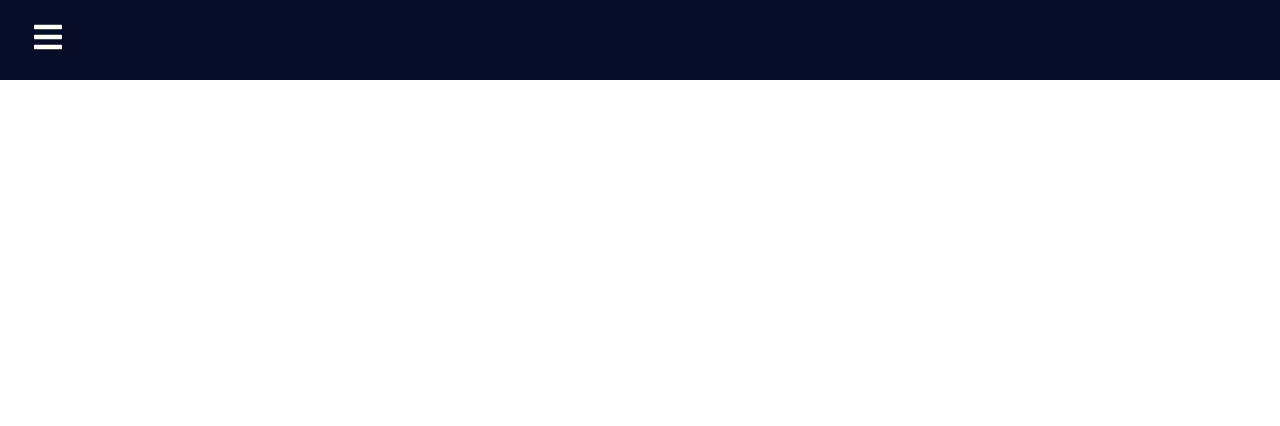
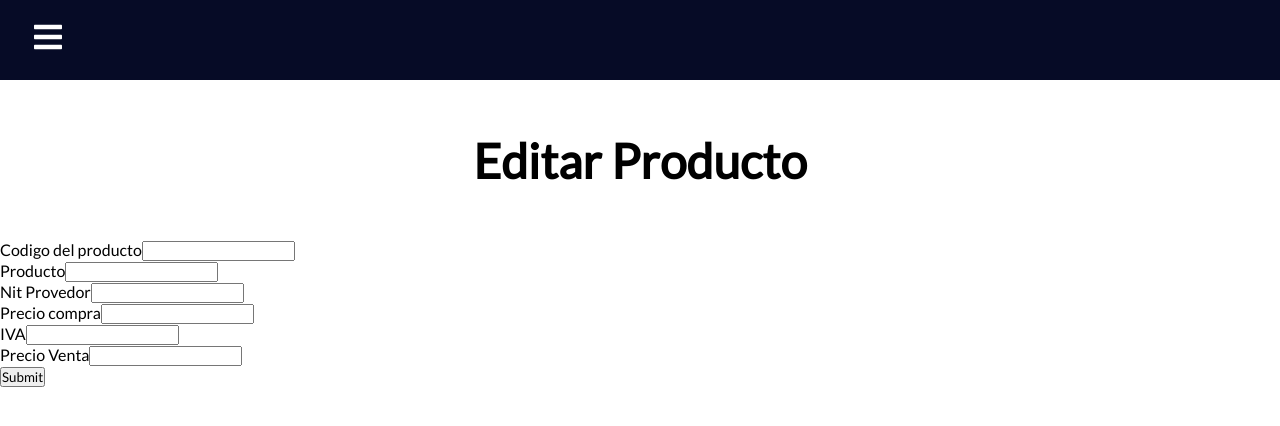
Before and after one commit to NicolasChaves93/TiendaReactFront, a React (Create React App) app: page /editarProducto/1 in a window 1280 px wide. Shown: the top 426 px of the page. Built offline with nearby package versions, Linux system fonts and the light colour scheme; no server answers.

Commit message:
Editar Productos

```diff
--- a/package.json
+++ b/package.json
@@ -12,6 +12,7 @@
     "react-icons": "^4.3.1",
     "react-router-dom": "^6.0.2",
     "react-scripts": "4.0.3",
+    "sweetalert": "^2.1.2",
     "web-vitals": "^1.1.2"
   },
   "scripts": {
--- a/src/App.js
+++ b/src/App.js
@@ -7,6 +7,7 @@ import Productos from './pages/Productos'
 import Clientes from "./pages/Clientes";
 import React from "react";
 import AgregarProducto from './components/AgregarProducto'
+import EditarProducto from "./components/EditarProducto";
 
 function App() {
   return (
@@ -19,6 +20,7 @@ function App() {
           <Route exact path='/reportes' element={<Reportes/>}/>
           <Route exact path='/productos' element={<Productos/>}/>
           <Route exact path='/agregarProducto' element={<AgregarProducto/>}/>
+          <Route exact path='/editarProducto/:id' element={<EditarProducto/>}/>
         </Routes>
       </Router>
     </React.Fragment>
--- /dev/null
+++ b/src/components/EditarProducto.js
@@ -0,0 +1,103 @@
+import axios from 'axios';
+import React, { Component } from 'react'
+import {Navigate} from  'react-router-dom'
+
+export default class EditarProducto extends Component {
+    productoId = null;
+    path = null;
+    url = [];
+    codigo = React.createRef();
+    producto = React.createRef();
+    nit = React.createRef();
+    precioCompra = React.createRef();
+    iva = React.createRef();
+    precioVenta = React.createRef();
+
+    state = {
+        producto: [],
+        status : null
+    }
+
+    componentWillMount(){
+        this.path = window.location.pathname;
+        this.url = this.path.split("/");
+        this.productoId = this.url[2];
+        this.getProductos(this.productoId);
+    }
+
+    getProductos = (id) =>{
+        axios.get("http://localhost:8080/api/productos/prodcuto/"+id)
+        .then(res => {
+            if(res.data){
+                console.log(res.data);
+                this.setState({
+                    producto: res.data
+                })
+            }else{
+                console.log("No hay datos")
+            }
+        });
+    }
+
+    recibirFormulario = (e) =>{
+        e.preventDefault();
+        var producto = {
+            _id: this.productoId,
+            codigo_producto: this.codigo.current.value,
+            nombre_producto: this.producto.current.value,
+            nitproveedor: this.nit.current.value,
+            precio_compra: this.precioCompra.current.value,
+            iva_compra: this.iva.current.value,
+            precio_venta: this.precioVenta.current.value,
+        }
+
+
+        axios.put("http://localhost:8080/api/productos/producto/"+this.productoId,producto)
+        .then(res=>{
+            if(res.data){
+                this.setState({
+                    status: "sucess"
+                })
+            }
+        })
+    }
+    render(){
+        if(this.state.status === "sucess"){
+            return <Navigate to = "/productos" />
+        }
+        return(
+            <div>
+                <h1 className='title'>Editar Producto</h1>
+                <form onSubmit={this.recibirFormulario}>
+                <div>
+                    <label>Codigo del producto</label>
+                    <input type = "text" name="codigo" ref = {this.codigo} defaultValue={this.state.producto.codigo_producto}/>
+                </div>
+                <div>
+                    <label>Producto</label>
+                    <input type = "text" name="producto" ref = {this.producto} defaultValue={this.state.producto.nombre_producto}/>
+                </div>
+                <div>
+                    <label>Nit Provedor</label>
+                    <input type = "text" name="nit" ref = {this.nit} defaultValue={this.state.producto.nitproveedor}/>
+                </div>
+                <div>
+                    <label>Precio compra</label>
+                    <input type = "text" name="precioCompra" ref =  {this.precioCompra} defaultValue={this.state.producto.precio_compra}/>
+                </div>
+                <div>
+                    <label>IVA</label>
+                    <input type = "text" name="iva" ref = {this.iva} defaultValue={this.state.producto.iva_compra}/>
+                <div>
+                    <label>Precio Venta</label>
+                    <input type = "text" name="precioVenta" ref = {this.precioVenta} defaultValue={this.state.producto.precio_venta}/>
+                </div>
+                <div>
+                    <input type = "Submit" />
+                </div>
+                </div>
+            </form>
+            </div>
+        )
+    }
+}
--- a/src/pages/Productos.js
+++ b/src/pages/Productos.js
@@ -2,6 +2,7 @@ import React, { Component } from 'react'
 import axios from 'axios';
 import { Link } from "react-router-dom";
 import {Navigate} from  'react-router-dom'
+import swal from 'sweetalert';
 
 class Productos extends Component {
     state = {
@@ -29,6 +30,10 @@ class Productos extends Component {
                 productos: res.data,
                 status: "deleted"
             })
+            swal("Articulo eliminado",
+            "El articulo ha sido eliminado correctamente",
+            "success"
+            );
             window.location.reload(true);
         })
     }
@@ -65,7 +70,7 @@ class Productos extends Component {
                                             <td>{producto.iva_compra}</td>
                                             <td>{producto.precio_venta}</td>
                                             <td>
-                                                <button>Editar</button>
+                                            <Link to = {"/editarProducto/"+producto._id}>Editar</Link>
                                                 <button onClick = {
                                                     ()=>{
                                                         this.borrarProducto(producto._id)
```
Also changed, not shown: 1 other file (tests, documents, lock files or other folders).
